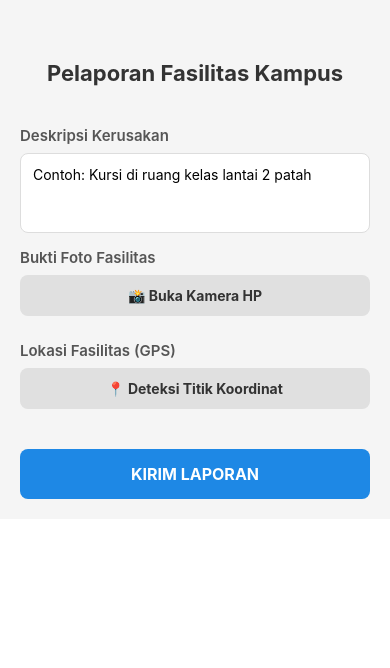
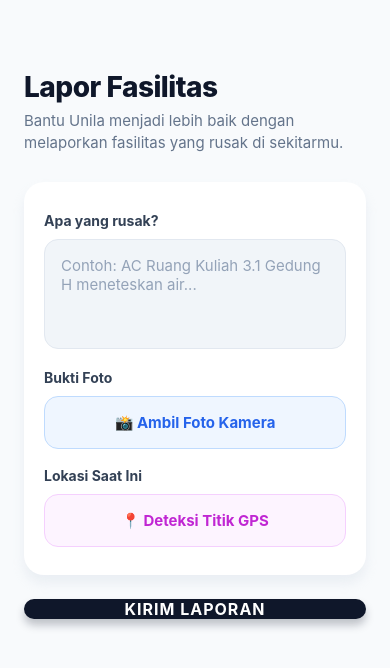
Before and after one commit to Yoollaaa/PelaporanFasilitas, a React Native app in the folder frontend/: screen / in a window 390 px wide. Shown: the top 668 px of the page. Built offline with nearby package versions, Linux system fonts and the light colour scheme.

Commit message:
feat: merombak UI form pelaporan dan integrasi modul Platform

```diff
--- a/frontend/App.js
+++ b/frontend/App.js
@@ -1,6 +1,5 @@
 import React, { useState } from 'react';
-import { StyleSheet, Text, View, TextInput, TouchableOpacity, Image, ScrollView, Alert, ActivityIndicator } from 'react-native';
-import * as ImagePicker from 'expo-image-picker';
+import { StyleSheet, Text, View, TextInput, TouchableOpacity, Image, ScrollView, Alert, ActivityIndicator, Platform } from 'react-native';import * as ImagePicker from 'expo-image-picker';
 import * as Location from 'expo-location';
 import axios from 'axios';
 
@@ -10,11 +9,10 @@
   const [location, setLocation] = useState(null);
   const [loading, setLoading] = useState(false);
 
-  // 1. Fungsi Akses Kamera HP
   const ambilFoto = async () => {
     const { status } = await ImagePicker.requestCameraPermissionsAsync();
     if (status !== 'granted') {
-      Alert.alert('Izin Ditolak', 'Aplikasi membutuhkan izin kamera untuk memfoto fasilitas rusak.');
+      Alert.alert('Izin Ditolak', 'Aplikasi membutuhkan izin kamera.');
       return;
     }
 
@@ -29,13 +27,12 @@
     }
   };
 
-  // 2. Fungsi Deteksi Koordinat GPS
   const ambilLokasi = async () => {
     setLoading(true);
     const { status } = await Location.requestForegroundPermissionsAsync();
     if (status !== 'granted') {
       setLoading(false);
-      Alert.alert('Izin Ditolak', 'Aplikasi membutuhkan izin lokasi untuk menandai fasilitas.');
+      Alert.alert('Izin Ditolak', 'Aplikasi membutuhkan izin lokasi.');
       return;
     }
 
@@ -47,7 +44,6 @@
     setLoading(false);
   };
 
-  // 3. Fungsi Kirim Laporan ke Backend
   const kirimLaporan = async () => {
     if (!deskripsi || !foto || !location) {
       Alert.alert('Data Belum Lengkap', 'Pastikan deskripsi, foto fasilitas, dan lokasi GPS sudah terisi.');
@@ -62,7 +58,6 @@
     formData.append('latitude', location.latitude.toString());
     formData.append('longitude', location.longitude.toString());
 
-    // Konfigurasi file gambar untuk multipart/form-data
     const namaFile = foto.split('/').pop();
     const match = /\.(\w+)$/.exec(namaFile);
     const tipeFile = match ? `image/${match[1]}` : `image/jpeg`;
@@ -74,13 +69,13 @@
     });
 
     try {
-      // Menggunakan IP lokal dari ipconfig agar bisa ditembak oleh Expo Go di HP
+      // Ingat: Ganti IP ini dengan IPv4 laptopmu jika belum
       const response = await axios.post('http://192.168.110.194:5000/api/laporan', formData, {
         headers: { 'Content-Type': 'multipart/form-data' },
       });
 
       if (response.status === 201) {
-        Alert.alert('Sukses', 'Laporan kerusakan fasilitas berhasil dikirim!');
+        Alert.alert('Sukses 🎉', 'Laporan kerusakan fasilitas berhasil dikirim!');
         setDeskripsi('');
         setFoto(null);
         setLocation(null);
@@ -94,52 +89,171 @@
   };
 
   return (
-    <ScrollView contentContainerStyle={styles.container}>
-      <Text style={styles.title}>Pelaporan Fasilitas Kampus</Text>
+    <ScrollView contentContainerStyle={styles.container} showsVerticalScrollIndicator={false}>
+      {/* Header Section */}
+      <View style={styles.headerContainer}>
+        <Text style={styles.title}>Lapor Fasilitas</Text>
+        <Text style={styles.subtitle}>Bantu Unila menjadi lebih baik dengan melaporkan fasilitas yang rusak di sekitarmu.</Text>
+      </View>
 
-      <Text style={styles.label}>Deskripsi Kerusakan</Text>
+      {/* Card Form */}
+      <View style={styles.card}>
+        <Text style={styles.label}>Apa yang rusak?</Text>
         <TextInput
           style={styles.input}
-        placeholder="Contoh: Kursi di ruang kelas lantai 2 patah"
+          placeholder="Contoh: AC Ruang Kuliah 3.1 Gedung H meneteskan air..."
+          placeholderTextColor="#94A3B8"
           value={deskripsi}
           onChangeText={setDeskripsi}
           multiline
         />
 
-      <Text style={styles.label}>Bukti Foto Fasilitas</Text>
-      <TouchableOpacity style={styles.btnMedia} onPress={ambilFoto}>
-        <Text style={styles.btnText}>📸 Buka Kamera HP</Text>
+        <Text style={styles.label}>Bukti Foto</Text>
+        <TouchableOpacity style={styles.btnMedia} onPress={ambilFoto} activeOpacity={0.7}>
+          <Text style={styles.btnText}>{foto ? '📸 Ganti Foto' : '📸 Ambil Foto Kamera'}</Text>
         </TouchableOpacity>
         {foto && <Image source={{ uri: foto }} style={styles.previewImage} />}
 
-      <Text style={styles.label}>Lokasi Fasilitas (GPS)</Text>
-      <TouchableOpacity style={styles.btnMedia} onPress={ambilLokasi}>
-        <Text style={styles.btnText}>📍 Deteksi Titik Koordinat</Text>
+        <Text style={styles.label}>Lokasi Saat Ini</Text>
+        <TouchableOpacity style={styles.btnMediaLocation} onPress={ambilLokasi} activeOpacity={0.7}>
+          <Text style={styles.btnTextLocation}>📍 Deteksi Titik GPS</Text>
         </TouchableOpacity>
+
         {location && (
           <View style={styles.locationBox}>
-          <Text style={styles.locationText}>Latitude: {location.latitude}</Text>
-          <Text style={styles.locationText}>Longitude: {location.longitude}</Text>
+            <Text style={styles.locationText}>Lat:  {location.latitude}</Text>
+            <Text style={styles.locationText}>Long: {location.longitude}</Text>
           </View>
         )}
+      </View>
 
-      <TouchableOpacity style={styles.btnKirim} onPress={kirimLaporan} disabled={loading}>
-        {loading ? <ActivityIndicator color="#fff" /> : <Text style={styles.btnKirimText}>KIRIM LAPORAN</Text>}
+      {/* Submit Button */}
+      <TouchableOpacity style={styles.btnKirim} onPress={kirimLaporan} disabled={loading} activeOpacity={0.8}>
+        {loading ? <ActivityIndicator color="#fff" size="small" /> : <Text style={styles.btnKirimText}>KIRIM LAPORAN</Text>}
       </TouchableOpacity>
     </ScrollView>
   );
 }
 
 const styles = StyleSheet.create({
-  container: { padding: 20, paddingTop: 60, backgroundColor: '#f5f5f5' },
-  title: { fontSize: 22, fontWeight: 'bold', textAlign: 'center', marginBottom: 25, color: '#333' },
-  label: { fontSize: 15, fontWeight: '600', marginBottom: 8, marginTop: 15, color: '#555' },
-  input: { backgroundColor: '#fff', padding: 12, borderRadius: 8, borderWidth: 1, borderColor: '#ddd', height: 80, textAlignVertical: 'top' },
-  btnMedia: { backgroundColor: '#e0e0e0', padding: 12, borderRadius: 8, alignItems: 'center', marginBottom: 10 },
-  btnText: { color: '#333', fontWeight: 'bold' },
-  previewImage: { width: '100%', height: 200, borderRadius: 8, marginTop: 5, marginBottom: 10 },
-  locationBox: { backgroundColor: '#eaf4ff', padding: 12, borderRadius: 8, borderWidth: 1, borderColor: '#b6d7ff', marginBottom: 10 },
-  locationText: { color: '#0056b3', fontFamily: 'monospace' },
-  btnKirim: { backgroundColor: '#1e88e5', padding: 15, borderRadius: 8, alignItems: 'center', marginTop: 30, elevation: 3 },
-  btnKirimText: { color: '#fff', fontSize: 16, fontWeight: 'bold' },
+  container: {
+    flexGrow: 1,
+    backgroundColor: '#F8FAFC', // Abu-abu sangat terang untuk background
+    padding: 24,
+    paddingTop: 70
+  },
+  headerContainer: {
+    marginBottom: 28
+  },
+  title: {
+    fontSize: 28,
+    fontWeight: '800',
+    color: '#0F172A',
+    letterSpacing: -0.5
+  },
+  subtitle: {
+    fontSize: 15,
+    color: '#64748B',
+    marginTop: 6,
+    lineHeight: 22
+  },
+  card: {
+    backgroundColor: '#FFFFFF',
+    borderRadius: 20,
+    padding: 20,
+    shadowColor: '#CBD5E1',
+    shadowOffset: { width: 0, height: 8 },
+    shadowOpacity: 0.3,
+    shadowRadius: 12,
+    elevation: 4,
+    marginBottom: 24
+  },
+  label: {
+    fontSize: 14,
+    fontWeight: '700',
+    color: '#334155',
+    marginBottom: 10,
+    marginTop: 10
+  },
+  input: {
+    backgroundColor: '#F1F5F9',
+    borderRadius: 14,
+    padding: 16,
+    fontSize: 15,
+    color: '#0F172A',
+    minHeight: 110,
+    textAlignVertical: 'top',
+    borderWidth: 1,
+    borderColor: '#E2E8F0',
+    marginBottom: 10
+  },
+  btnMedia: {
+    backgroundColor: '#EFF6FF',
+    padding: 16,
+    borderRadius: 14,
+    borderWidth: 1.5,
+    borderColor: '#BFDBFE',
+    alignItems: 'center',
+    marginBottom: 8
+  },
+  btnText: {
+    color: '#2563EB',
+    fontWeight: '700',
+    fontSize: 15
+  },
+  btnMediaLocation: {
+    backgroundColor: '#FDF4FF',
+    padding: 16,
+    borderRadius: 14,
+    borderWidth: 1.5,
+    borderColor: '#F5D0FE',
+    alignItems: 'center',
+    marginBottom: 8
+  },
+  btnTextLocation: {
+    color: '#C026D3',
+    fontWeight: '700',
+    fontSize: 15
+  },
+  previewImage: {
+    width: '100%',
+    height: 220,
+    borderRadius: 14,
+    marginTop: 8,
+    marginBottom: 16,
+    borderWidth: 1,
+    borderColor: '#E2E8F0'
+  },
+  locationBox: {
+    backgroundColor: '#F0FDF4',
+    padding: 14,
+    borderRadius: 12,
+    borderWidth: 1,
+    borderColor: '#BBF7D0',
+    marginTop: 4,
+    marginBottom: 8
+  },
+  locationText: {
+    color: '#166534',
+    fontFamily: Platform.OS === 'ios' ? 'Menlo' : 'monospace',
+    fontSize: 13,
+    lineHeight: 22
+  },
+  btnKirim: {
+    backgroundColor: '#0F172A',
+    borderRadius: 16,
+    alignItems: 'center',
+    shadowColor: '#0F172A',
+    shadowOffset: { width: 0, height: 6 },
+    shadowOpacity: 0.25,
+    shadowRadius: 8,
+    elevation: 5,
+    marginBottom: 40
+  },
+  btnKirimText: {
+    color: '#FFFFFF',
+    fontSize: 16,
+    fontWeight: 'bold',
+    letterSpacing: 1
+  },
 });
```
Lines whose indentation alone changed are shown as unchanged.
